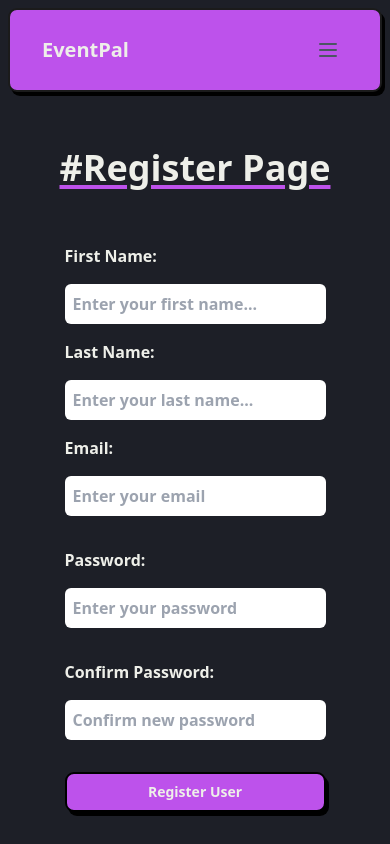
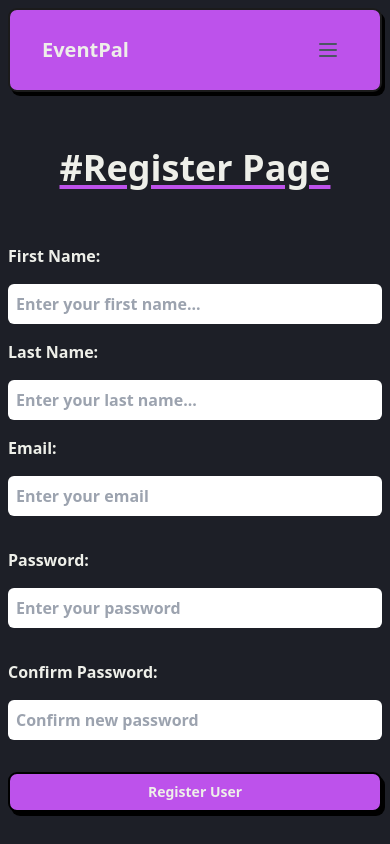
Before and after one commit to darenminarolli/event, a React (Vite) app: page /register in a window 390 px wide. Shown: the top 844 px of the page. Built offline with nearby package versions, Linux system fonts and the light colour scheme; no server answers.

Commit message:
refresh problem

```diff
--- a/src/components/UserForm.tsx
+++ b/src/components/UserForm.tsx
@@ -89,7 +89,7 @@ const UserForm = ({ user, handleEdit }: PropsType) => {
   return (
     <form
       onSubmit={handleSubmit(onSubmit)}
-      className="md:w-[600px] m-auto flex flex-col gap-y-4 my-4"
+      className="md:w-[600px] w-full m-auto flex flex-col gap-y-4 my-4"
     >
       <label htmlFor="firstName">First Name:</label>
       <Input
--- a/src/pages/HomePage.tsx
+++ b/src/pages/HomePage.tsx
@@ -12,7 +12,7 @@ const HomePage = () => {
         </p>
         <div className="self-center">
           <img
-            className="rounded-lg  shadow-lg w-full lg:max-w-[1050px]"
+            className="rounded-lg  shadow-lg w-full lg:max-w-[950px]"
             src="https://images.pexels.com/photos/1190298/pexels-photo-1190298.jpeg?auto=compress&cs=tinysrgb&w=1260&h=750&dpr=1"
             alt="party image"
           />
```
Also changed, not shown: vercel.json (added).
